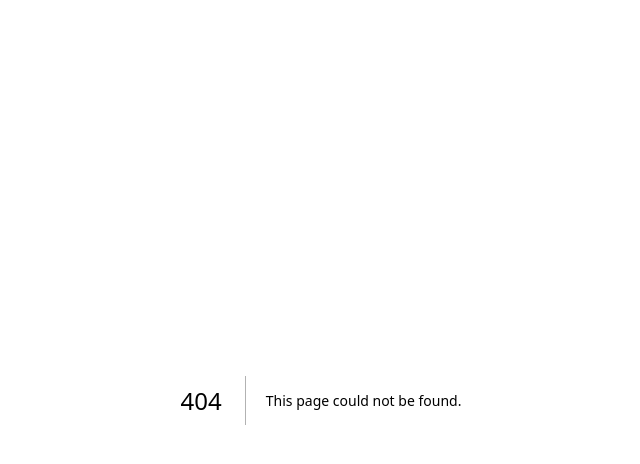
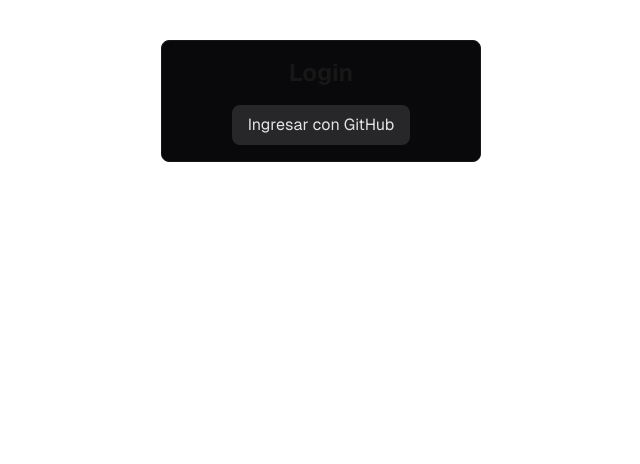
Before and after one commit to RubertG/auth-js-example, a Next.js app: page /login in a window 1280 px wide. Before the commit this address had no page. Shown: the top 464 px of the page, without its empty margins (319-959 px from the left). Built offline with nearby package versions, Linux system fonts and the light colour scheme.

Commit message:
🆕 Pagina de login

```diff
--- /dev/null
+++ b/src/app/login/page.tsx
@@ -0,0 +1,14 @@
+import { SignInGithub } from "@/components/sign-in-github"
+
+export default function LoginPage() {
+  return (
+    <main className="max-w-screen-lg mx-auto px-4 py-10 lg:px-0">
+      <section className="flex flex-col items-center justify-center border border-zinc-900 bg-zinc-950 p-4 rounded-lg w-fit mx-auto min-w-80">
+        <h1 className="text-2xl font-bold text-center mb-4">
+          Login
+        </h1>
+        <SignInGithub />
+      </section>
+    </main>
+  )
+}
```
